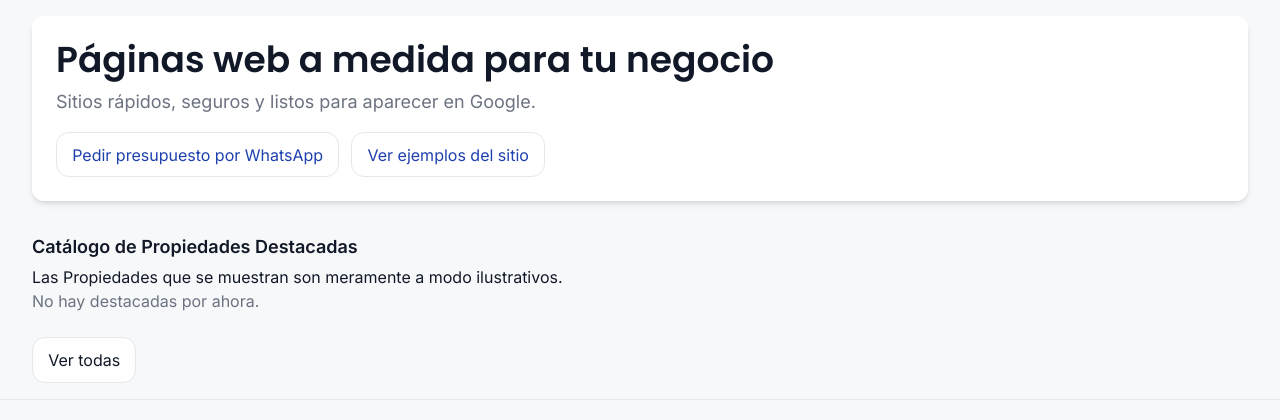
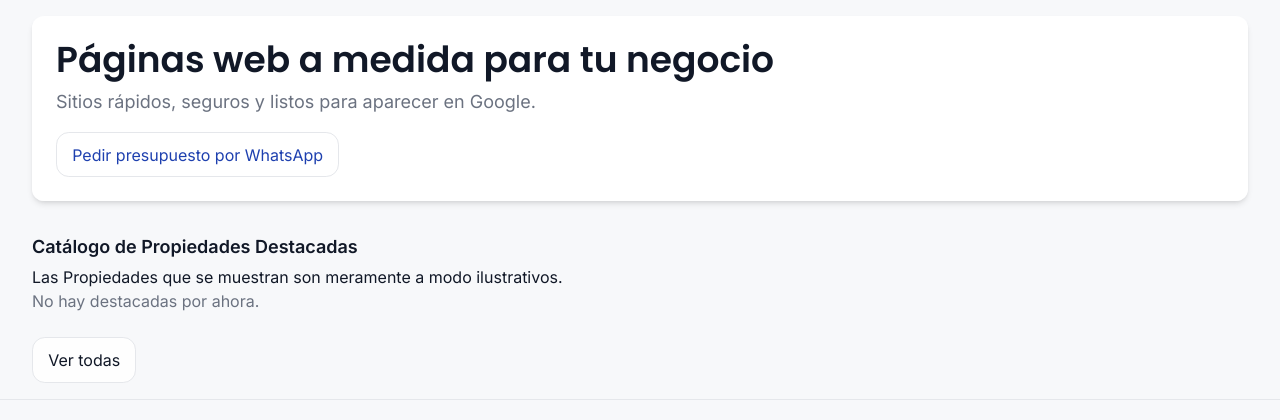
Before and after one commit to LeoDaSilva31/proyecto_django_inmobiliaria, a Django app: page / in a window 1280 px wide. Shown: the part 78-498 px from the top of the page. Run offline with Django 5.2, Linux system fonts and the light colour scheme; data that the repository does not hold is empty; some libraries are stand-ins or nearby versions.

```diff
--- a/django_inmobiliaria/templates/propiedades/home.html
+++ b/django_inmobiliaria/templates/propiedades/home.html
@@ -20,9 +20,7 @@
        target="_blank" rel="noopener">
       Pedir presupuesto por WhatsApp
     </a>
-    <a class="btn btn-ghost" href="{% url 'propiedades_listado' %}">
-      Ver ejemplos del sitio
-    </a>
+
   </div>
 </section>
 
```
Also changed, not shown: requirements.txt (+9 -0 lines).
